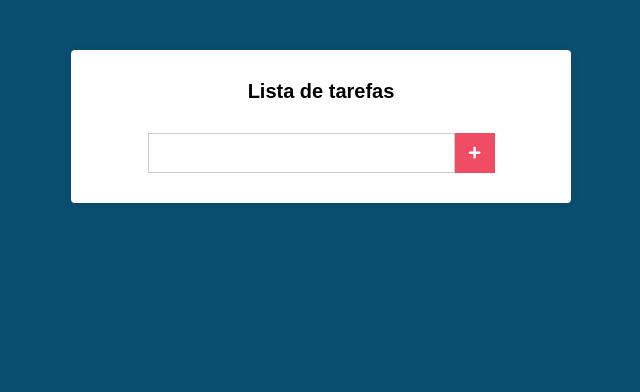
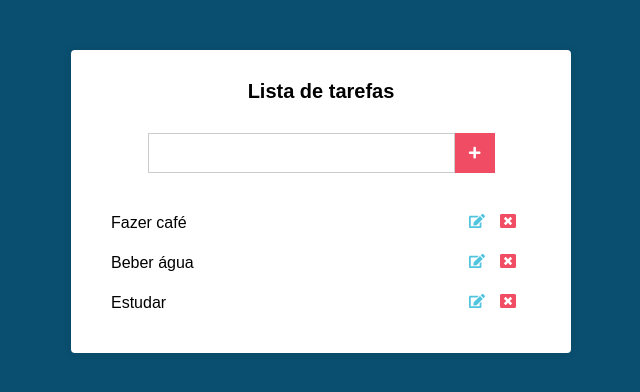
Before and after one commit to Matheuslbm/lista-tarefas, a React (Create React App) app: page / in a window 1280 px wide. Shown: the top 392 px of the page, without its empty margins (319-959 px from the left). Built offline with nearby package versions, Linux system fonts and the light colour scheme.

Commit message:
estilizando tarefas

```diff
--- a/src/components/Main.css
+++ b/src/components/Main.css
@@ -36,3 +36,41 @@
   align-items: center;
   justify-content: center;
 }
+
+.tarefas {
+  margin-top: 30px;
+
+}
+
+.tarefas li {
+  display: flex;
+  align-items: center;
+  justify-content: space-between;
+  padding: 10px;
+  transition: all 600ms;
+}
+
+.tarefas li:hover {
+background-color: #51c5de;
+}
+
+.tarefas li .edit {
+  margin-right: 15px;
+  color: #51c5de;
+  cursor: pointer;
+  transition: all 600ms;
+
+}
+
+.tarefas li .delete {
+  margin-right: 15px;
+  color: #f04c64;
+  cursor: pointer;
+  transition: all 600ms;
+
+}
+
+.tarefas li:hover .edit,
+.tarefas li:hover .delete {
+  color: #000;
+}
--- a/src/components/Main.js
+++ b/src/components/Main.js
@@ -1,11 +1,18 @@
 import React, { Component} from "react";
 // Form
-import {FaPlus} from 'react-icons/fa'
+import {FaPlus} from 'react-icons/fa';
+// Tarefas
+import {FaEdit, FaWindowClose} from 'react-icons/fa';
 import './Main.css';
 
 export default class Main extends Component {
   state = {
     novaTarefa: '',
+    tarefas: [
+      'Fazer café',
+      'Beber água',
+      'Estudar'
+    ],
   };
 
   handleChange = (e) => {
@@ -14,7 +21,7 @@ export default class Main extends Component {
     })
   }
   render() {
-    const { novaTarefa } = this.state;
+    const { novaTarefa, tarefas } = this.state;
 
     return (
       <div className="main">
@@ -26,6 +33,20 @@ export default class Main extends Component {
             <FaPlus/>
           </button>
         </form>
+
+        <ul className="tarefas">
+          {tarefas.map(tarefa => (
+            <li key={tarefa}>
+              {tarefa}
+              <div>
+                <FaEdit className="edit"></FaEdit>
+                <FaWindowClose className="delete"></FaWindowClose>
+              </div>
+              </li>
+          ))}
+        </ul>
+
+
       </div>
     );
   }
```
